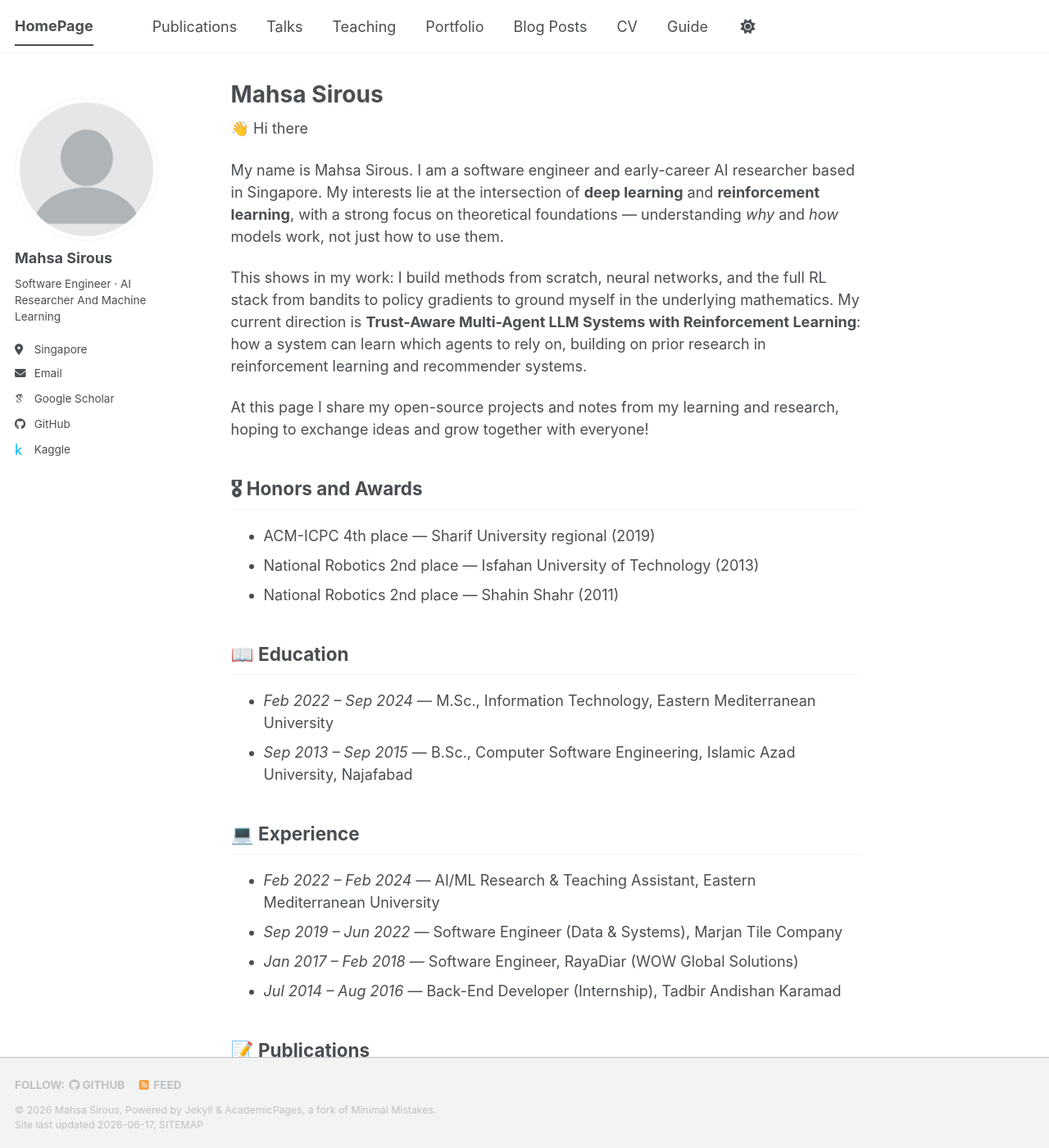
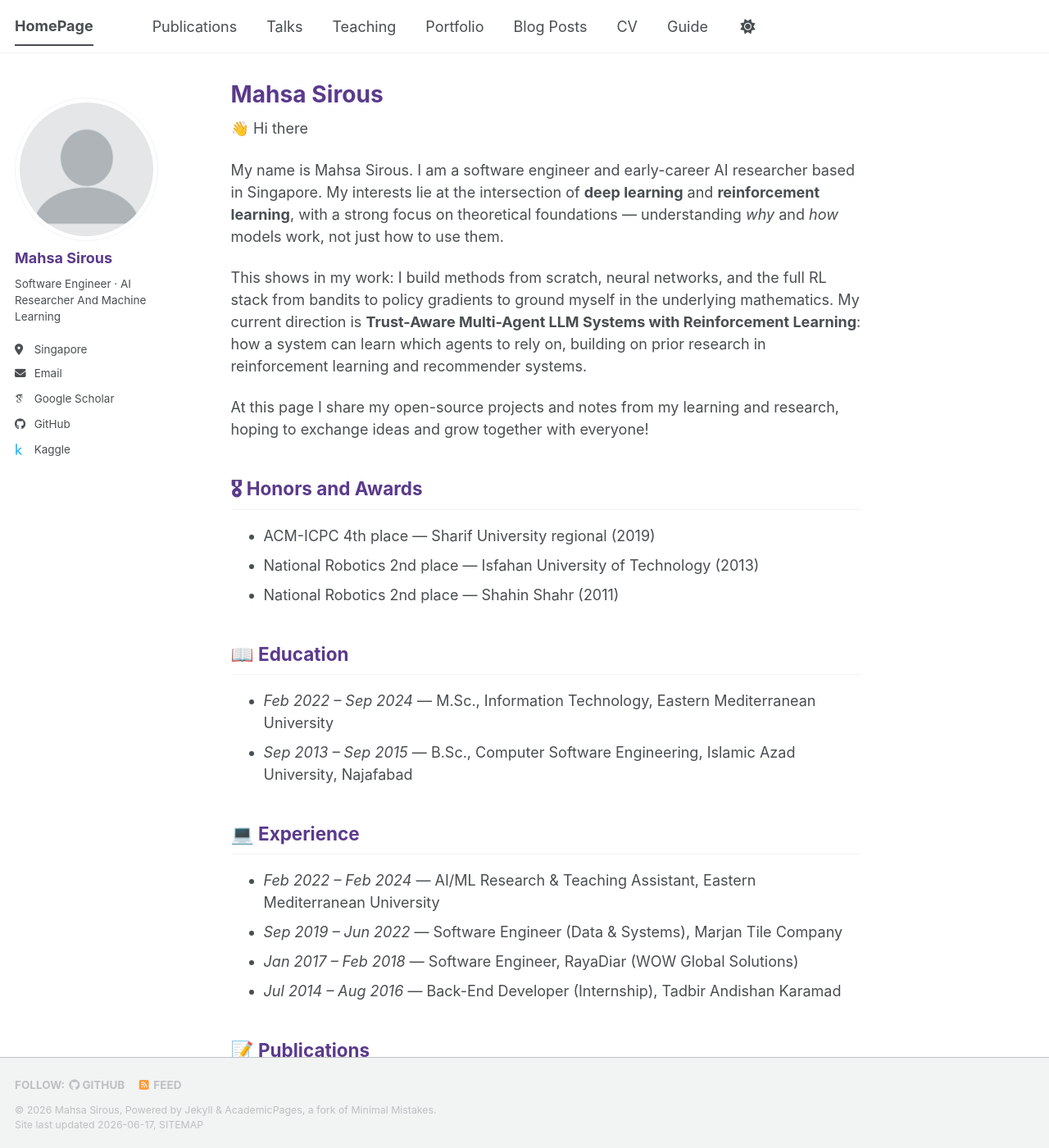
Before and after one commit to MSirous/MahsaSirous, a Jekyll site: the page built from _pages/about.md, in a window 1280 px wide and 1400 px high. Shown: the whole window at 82% size. Built offline with Jekyll 4.4.1, drawn with Linux system fonts in a browser that asks for light colours; some web fonts are replaced; a script bundle is joined from its source files by our own code; library files that are not in the unit come from our copies.

Commit message:
Change header colors to #5b3a8c

```diff
--- a/_sass/theme/_default_light.scss
+++ b/_sass/theme/_default_light.scss
@@ -45,3 +45,7 @@ $sidebar-screen-min-width   : 1024px;
     --global-text-color-light           : #{$light-gray};
     --global-thead-color                : #{$lighter-gray};
 }
+
+h1, h2, h3 {
+    color: #5b3a8c;
+}
```
